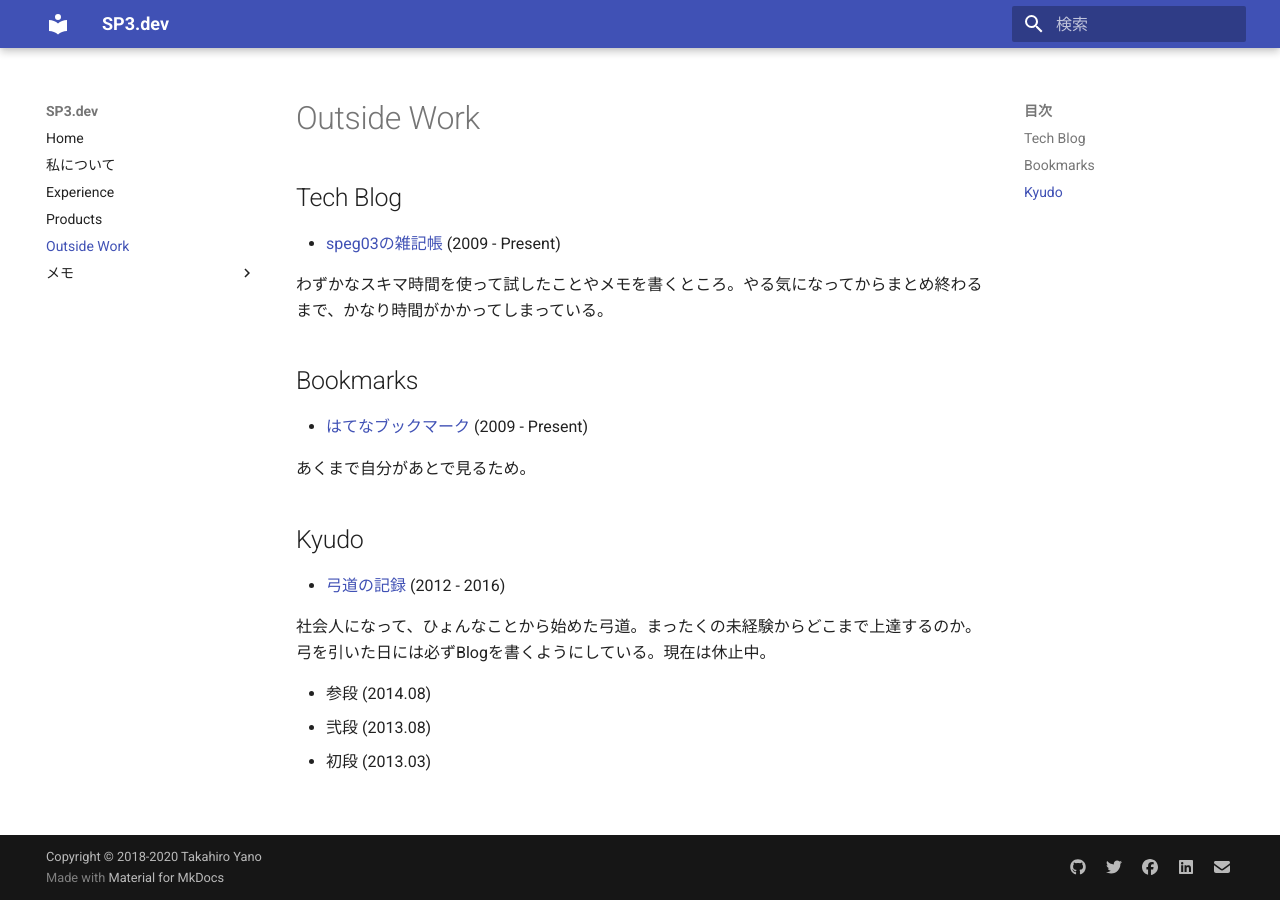
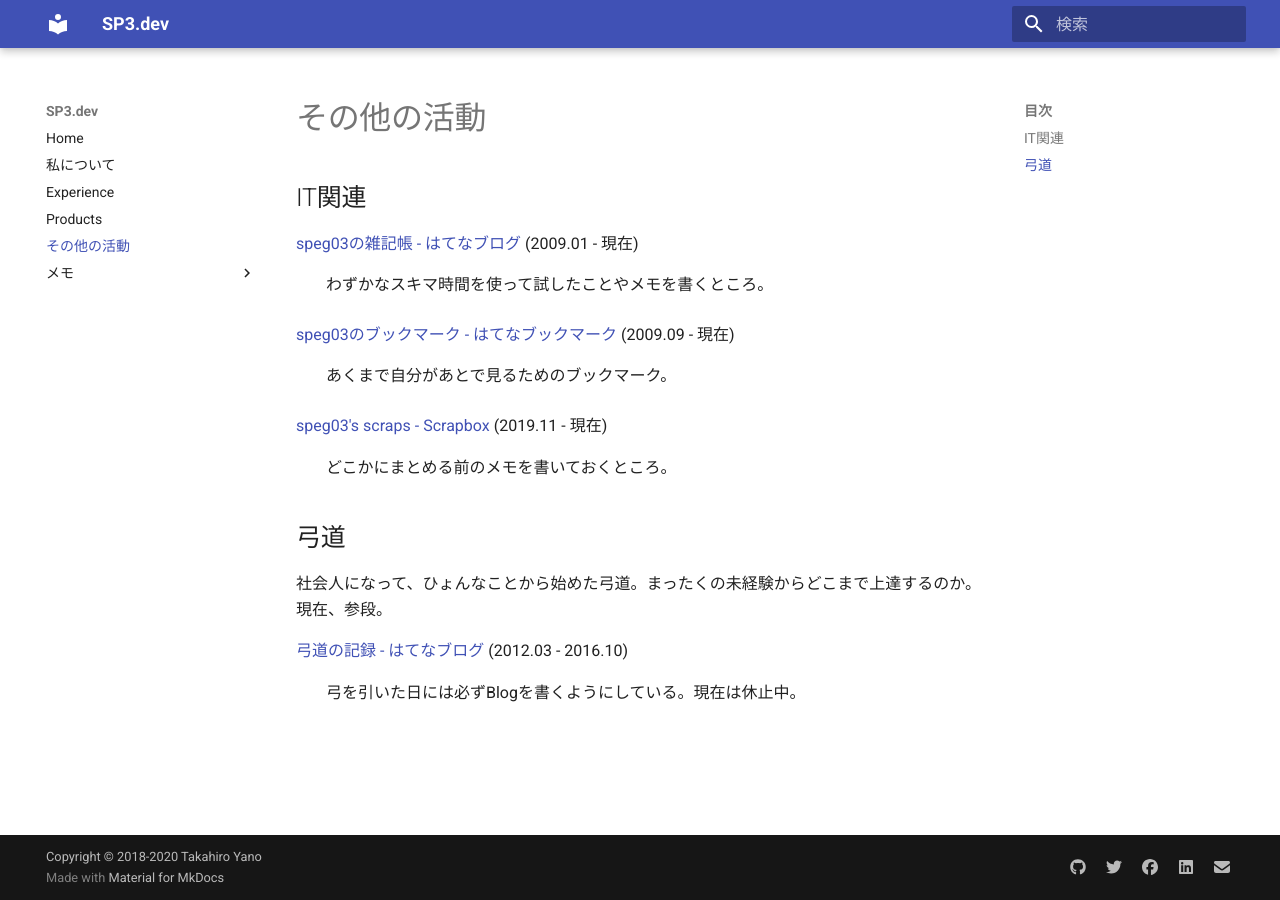
Before and after one commit to speg03/sp3.dev, an MkDocs documentation site: the page built from docs/activities.md, in a window 1280 px wide. Built offline with MkDocs 1.6.1 and Material for MkDocs 9.7.7, drawn with Linux system fonts in a browser that asks for light colours.

Commit message:
Update activities

```diff
--- a/docs/activities.md
+++ b/docs/activities.md
@@ -1,23 +1,19 @@
-# Outside Work
+# その他の活動
 
-## Tech Blog
+## IT関連
 
-* [speg03の雑記帳](https://tech.sp3.dev) (2009 - Present)
+[speg03の雑記帳 - はてなブログ](https://tech.sp3.dev) (2009.01 - 現在)
+:   わずかなスキマ時間を使って試したことやメモを書くところ。
 
-わずかなスキマ時間を使って試したことやメモを書くところ。やる気になってからまとめ終わるまで、かなり時間がかかってしまっている。
+[speg03のブックマーク - はてなブックマーク](https://b.hatena.ne.jp/speg03/bookmark) (2009.09 - 現在)
+:   あくまで自分があとで見るためのブックマーク。
 
-## Bookmarks
+[speg03's scraps - Scrapbox](https://scrapbox.io/speg03/) (2019.11 - 現在)
+:   どこかにまとめる前のメモを書いておくところ。
 
-* [はてなブックマーク](https://b.hatena.ne.jp/speg03/bookmark) (2009 - Present)
+## 弓道
 
-あくまで自分があとで見るため。
+社会人になって、ひょんなことから始めた弓道。まったくの未経験からどこまで上達するのか。現在、参段。
 
-## Kyudo
-
-* [弓道の記録](https://kyudo.sp3.dev) (2012 - 2016)
-
-社会人になって、ひょんなことから始めた弓道。まったくの未経験からどこまで上達するのか。弓を引いた日には必ずBlogを書くようにしている。現在は休止中。
-
-* 参段 (2014.08)
-* 弐段 (2013.08)
-* 初段 (2013.03)
+[弓道の記録 - はてなブログ](https://kyudo.sp3.dev) (2012.03 - 2016.10)
+:   弓を引いた日には必ずBlogを書くようにしている。現在は休止中。
--- a/mkdocs.yml
+++ b/mkdocs.yml
@@ -33,6 +33,7 @@ extra:
 
 markdown_extensions:
   - codehilite
+  - def_list
   - pymdownx.emoji:
       emoji_index: !!python/name:materialx.emoji.twemoji
       emoji_generator: !!python/name:materialx.emoji.to_svg
```
